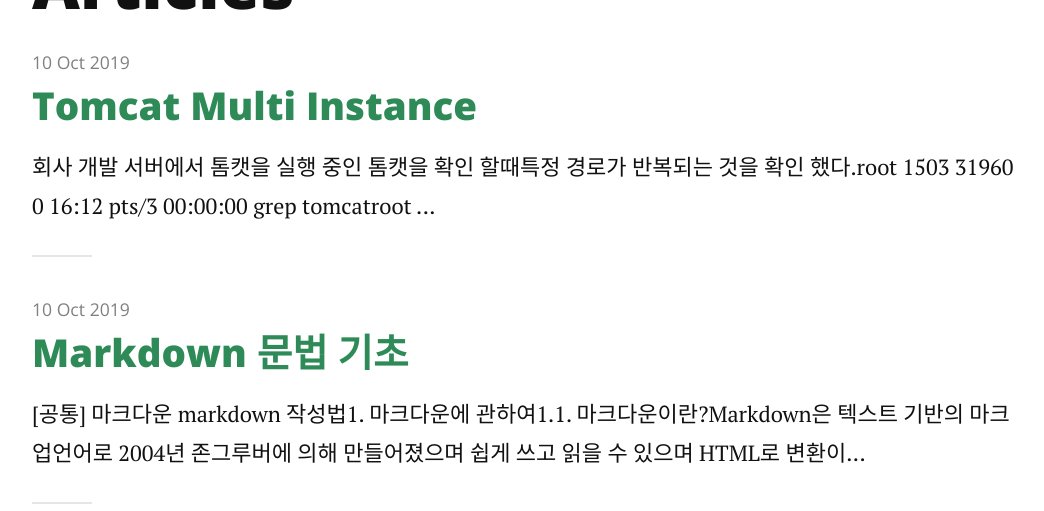
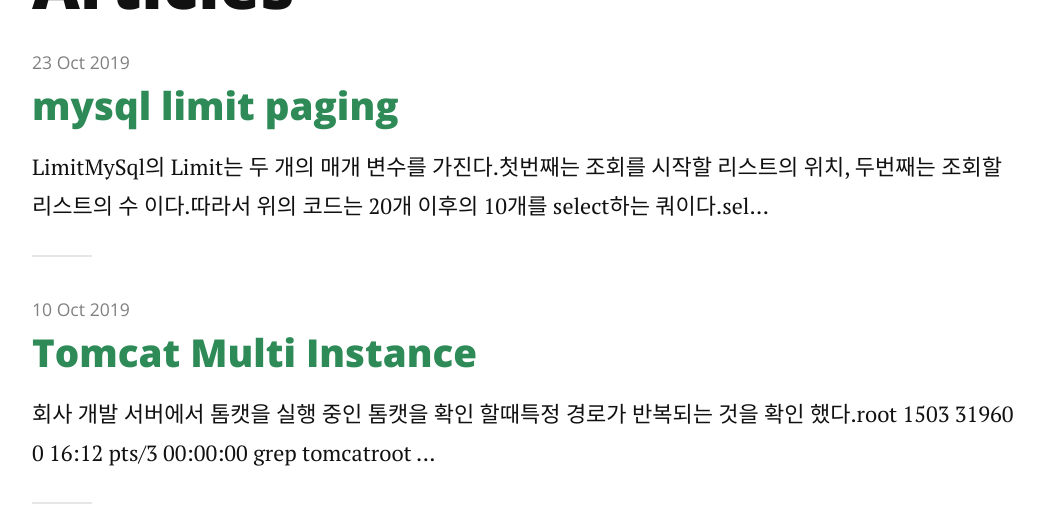
Before and after one commit to sodapapa/sodapapa.github.io_backup, a Jekyll site: the page built from articles.md, in a window 1280 px wide and 900 px high, cut to the strip 389-900 px from the top of the window. Shown: the whole strip, without its empty margins (113-1157 px from the left). Built offline with Jekyll 4.4.1, drawn with Linux system fonts in a browser that asks for light colours; nearby versions of some CDN libraries; some of the changed lines change nothing that is shown.

Commit message:
mysql Limit offset

````diff
--- a/_drafts/2019-10-23-mysql-paging.md
+++ b/_posts/2019-10-23-mysql-paging.md
@@ -2,8 +2,11 @@
 layout: post
 title: mysql limit paging
 ---
-MySQL 에서는 다음과 같이 countPage = 10 일 때 3 페이지의 게시물을 가져올 수 있습니다.
 
+## Limit
+MySql의 Limit는 두 개의 매개 변수를 가진다.
+첫번째는 조회를 시작할 리스트의 위치,  두번째는 조회할 리스트의 수 이다.
+따라서 위의 코드는 20개 이후의 10개를 select하는 쿼이다.
 
 ```
 select id, name, content, createdate
@@ -12,24 +15,22 @@
 limit  (3 - 1) * 10, 10
 ```
 
-MySQL 의 LIMIT 은 두 개의 매개변수를 가지는데,
-
-첫번째 매개변수는 시작 위치, 두번째 매개변수는 가져올 게시물 수 입니다.
-
-그래서 20 이후의 게시물 10 개를 가져오게 됩니다.
-
-주의할 것은 매개변수를 1 개만 가질 수도 있는데, 이 때에는 통상적인 것처럼 첫번째 매개변수만 사용하는 것이 아니라 두번째 매개변수만 사용한다는 것입니다.
-
-
-그러므로 limit 10 이라고 하면 limit 0, 10 와 동일한 것이 된다는것.
+주의할 것은 매개변수를 하나만 가지는 경우다
+이때는 limit 10 이라고 하면 limit 0, 10 와 동일한 것이 된다는것.
 
 현재 솔루션에서는 limit 의 첫번째  매개변수를 offset 처럼 사용하고 있다.
 
 `select * from tb_temp limit 20,30`
 
-그리드 조회시 모두 이와 같은 쿼리를 사용하고 있는데 api에서 페이징 처리를 하다 잘못 된것을 발견했다.
+JQgrid 조회시 모두 이와 같은 쿼리를 사용하고 있는데, api에서 페이징 처리를 하다 잘못 된것을 발견했다.
 
+`select * from tb_temp limit #{(pageNo - 1) * pageSize }, #{pageSize}`
 
+이렇게 수정해야 정상적으로 조회가 된다.
+
+*****
+
+## offest
 
 Select  * from 테이블명 orders LIMIT 숫자(★);
 
````
